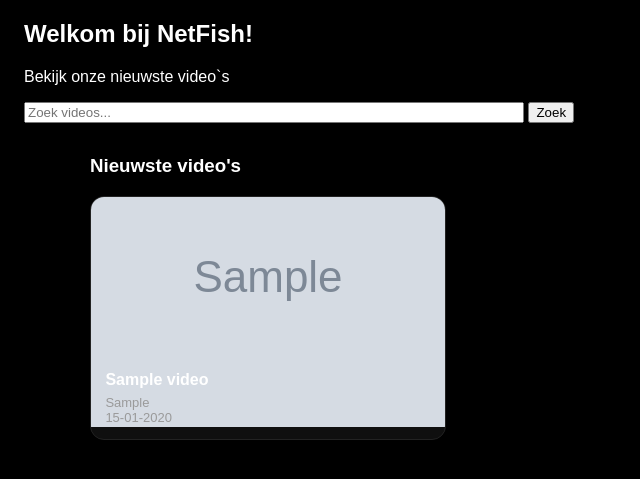
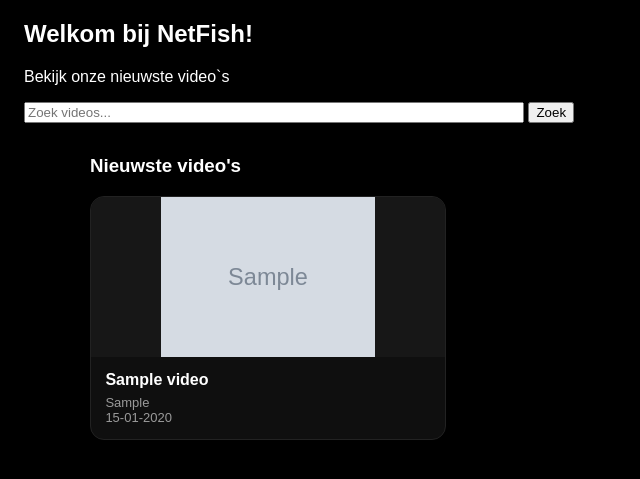
Before and after one commit to DarkGuardianMT/video-streaming-platform, a PHP site: page /video-streaming-platform/index.php in a window 1280 px wide. Shown: the part 74-553 px from the top of the page, without its empty margins (0-640 px from the left). Run offline with PHP 8.4, Linux system fonts and the light colour scheme; tables that the repository leaves empty or names only in its code hold one stand-in row (values such as "Sample post"); grey boxes marked "Sample" are stand-in pictures.

Commit message:
Improve thumbnail styling and center video player

```diff
--- a/css/style.css
+++ b/css/style.css
@@ -93,10 +93,14 @@ h2 {
 .thumb{
   height: 160px;
   background: #171717;
-  display: flex;
-  align-items: center;
-  justify-content: center;
-  color: #777;
+  overflow: hidden;
+}
+
+.thumb img{
+  width: 100%;
+  height: 100%;
+  object-fit: contain;
+  display: block;
 }
 
 .info{
@@ -112,6 +116,17 @@ h2 {
   color: #9a9a9a;
   font-size: 13px;
 }
+.page{
+  width: min(1100px, 92vw);
+  margin: 2rem auto;
+}
+
+.video-player{
+  width: min(900px, 95vw);
+  display: block;
+  margin: 1.5rem auto;
+  border-radius: 14px;
+}
 
 @media (max-width: 900px){
   .video-grid{ grid-template-columns: repeat(2, 1fr); }
```
